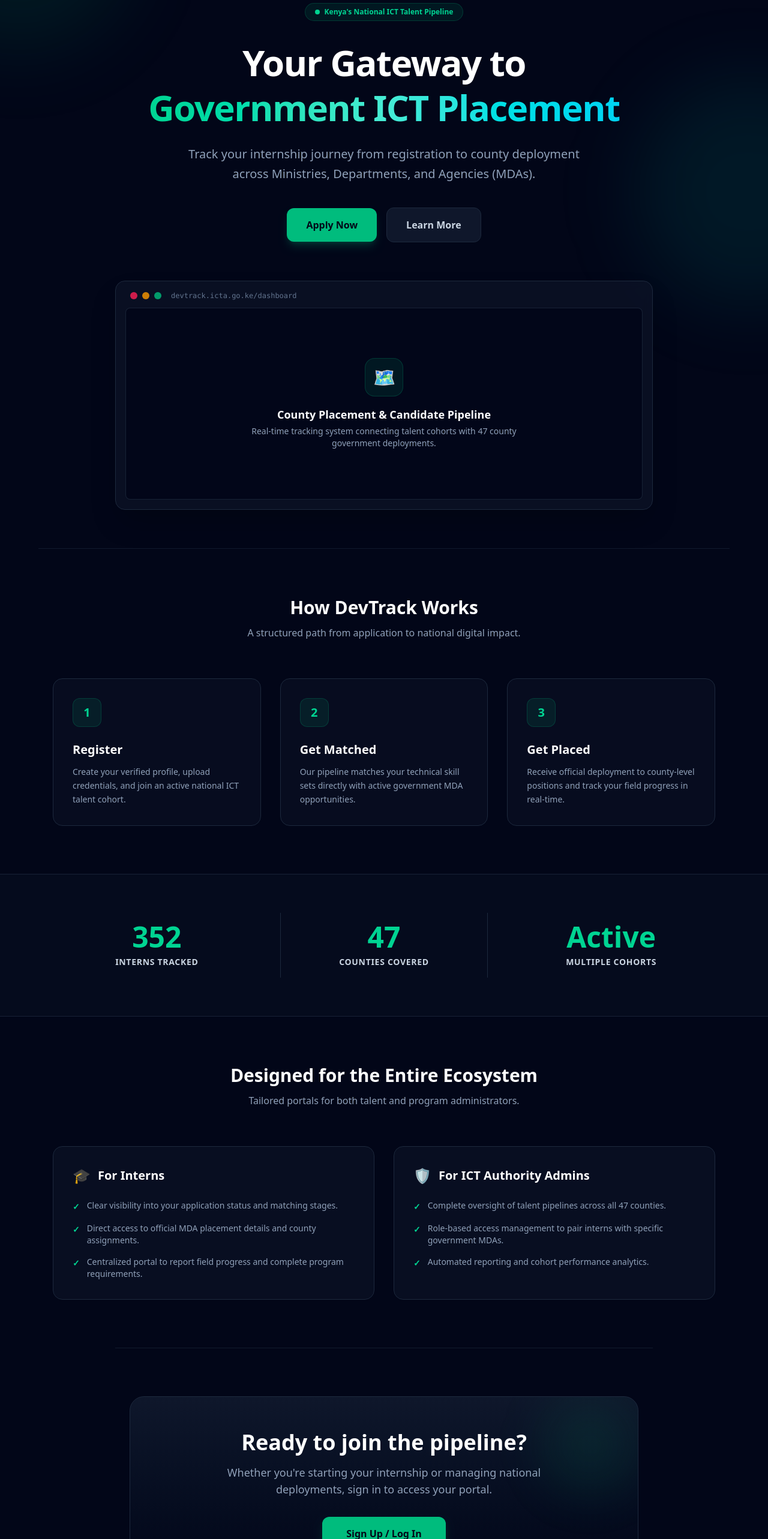
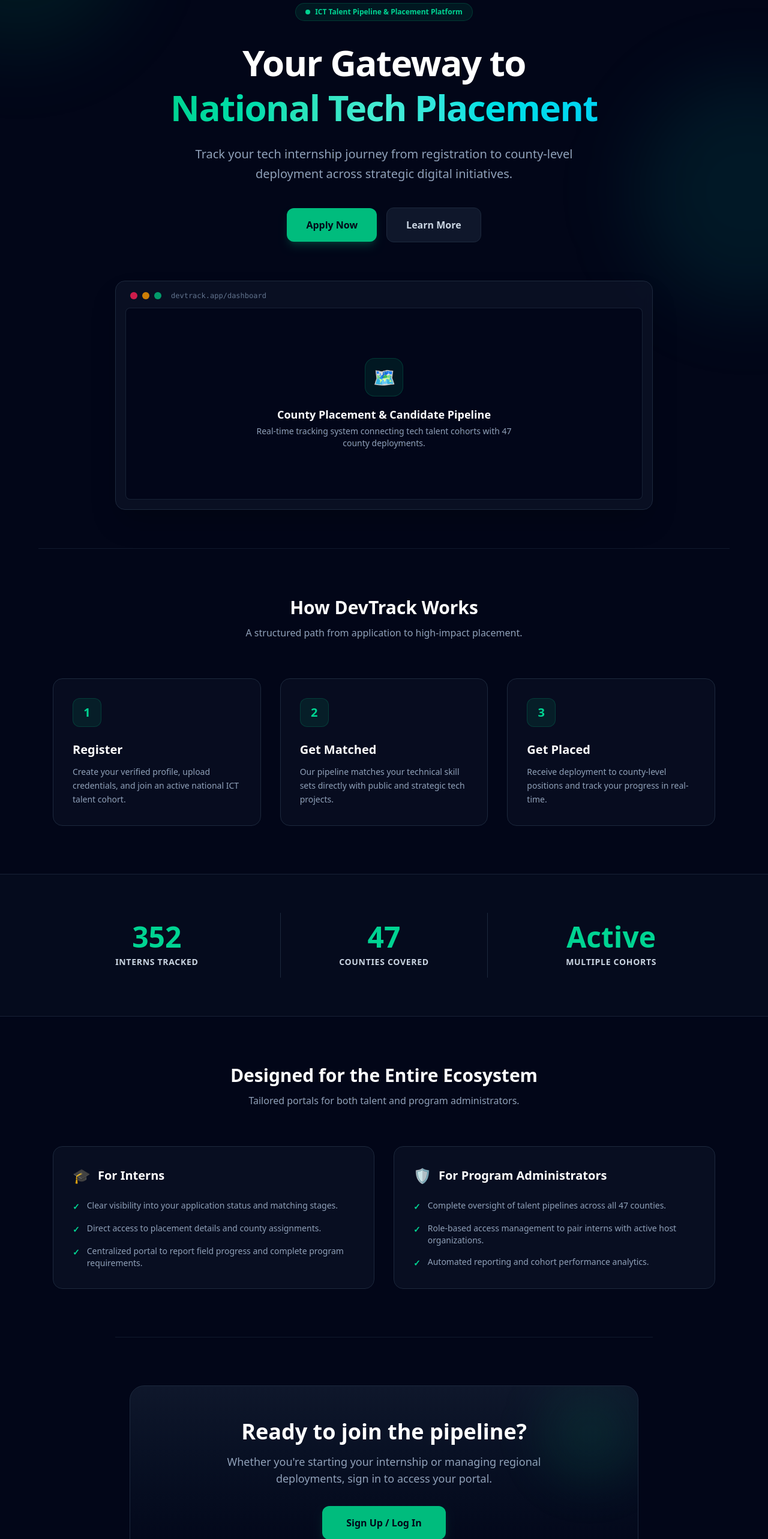
Before and after one commit to silverback0/ICT-Career-Mngt-Portal, a React (Vite) app: page / in a window 1280 px wide. Shown: the part 140-2706 px from the top of the page at 60% size. Built offline with nearby package versions, Linux system fonts and the light colour scheme; no server answers.

Commit message:
feat: reframe landing page copy to neutral tech pipeline platform

```diff
--- a/src/pages/LandingPage.jsx
+++ b/src/pages/LandingPage.jsx
@@ -16,7 +16,7 @@ export default function LandingPage({ onNavigateToAuth }) {
           <div className="max-w-6xl mx-auto px-6 h-16 flex items-center justify-between">
             {/* DevTrack Logo */}
             <div className="flex items-center gap-2">
-              <div className="w-9 h-9 rounded-xl bg-linear-to-tr from-emerald-600 to-teal-400 flex items-center justify-center font-black text-slate-950 text-lg shadow-md shadow-emerald-500/20">
+              <div className="w-9 h-9 rounded-xl bg-gradient-to-tr from-emerald-600 to-teal-400 flex items-center justify-center font-black text-slate-950 text-lg shadow-md shadow-emerald-500/20">
                 DT
               </div>
               <span className="font-extrabold text-xl text-white tracking-tight">
@@ -39,20 +39,20 @@ export default function LandingPage({ onNavigateToAuth }) {
           {/* Badge */}
           <div className="inline-flex items-center gap-2 bg-emerald-500/10 border border-emerald-500/20 text-emerald-400 text-xs font-semibold px-4 py-1.5 rounded-full mb-8">
             <span className="w-2 h-2 rounded-full bg-emerald-400 animate-pulse"></span>
-            Kenya's National ICT Talent Pipeline
+            ICT Talent Pipeline & Placement Platform
           </div>
 
           {/* Headline */}
           <h1 className="text-4xl sm:text-6xl font-black text-white tracking-tight leading-tight mb-6">
             Your Gateway to <br className="hidden sm:inline" />
-            <span className="bg-linear-to-r from-emerald-400 via-teal-300 to-cyan-400 bg-clip-text text-transparent">
-              Government ICT Placement
+            <span className="bg-gradient-to-r from-emerald-400 via-teal-300 to-cyan-400 bg-clip-text text-transparent">
+              National Tech Placement
             </span>
           </h1>
 
           {/* Subheading */}
           <p className="text-slate-400 text-lg sm:text-xl max-w-2xl mx-auto mb-10 leading-relaxed">
-            Track your internship journey from registration to county deployment across Ministries, Departments, and Agencies (MDAs).
+            Track your tech internship journey from registration to county-level deployment across strategic digital initiatives.
           </p>
 
           {/* CTAs */}
@@ -77,7 +77,7 @@ export default function LandingPage({ onNavigateToAuth }) {
               <div className="w-3 h-3 rounded-full bg-rose-500/80"></div>
               <div className="w-3 h-3 rounded-full bg-amber-500/80"></div>
               <div className="w-3 h-3 rounded-full bg-emerald-500/80"></div>
-              <span className="text-xs text-slate-500 font-mono ml-2">devtrack.icta.go.ke/dashboard</span>
+              <span className="text-xs text-slate-500 font-mono ml-2">devtrack.app/dashboard</span>
             </div>
             <div className="h-64 sm:h-80 rounded-lg bg-slate-950/80 border border-slate-800/80 flex flex-col items-center justify-center p-6 text-center">
               <div className="w-16 h-16 rounded-2xl bg-emerald-500/10 text-emerald-400 flex items-center justify-center text-3xl mb-4 border border-emerald-500/20">
@@ -85,7 +85,7 @@ export default function LandingPage({ onNavigateToAuth }) {
               </div>
               <h3 className="text-lg font-bold text-white mb-1">County Placement & Candidate Pipeline</h3>
               <p className="text-slate-400 text-sm max-w-md">
-                Real-time tracking system connecting talent cohorts with 47 county government deployments.
+                Real-time tracking system connecting tech talent cohorts with 47 county deployments.
               </p>
             </div>
           </div>
@@ -95,7 +95,7 @@ export default function LandingPage({ onNavigateToAuth }) {
         <section id="what-it-is" className="max-w-6xl mx-auto px-6 py-20 border-t border-slate-800/60">
           <div className="text-center mb-16">
             <h2 className="text-3xl font-bold text-white mb-3">How DevTrack Works</h2>
-            <p className="text-slate-400">A structured path from application to national digital impact.</p>
+            <p className="text-slate-400">A structured path from application to high-impact placement.</p>
           </div>
 
           <div className="grid md:grid-cols-3 gap-8">
@@ -117,7 +117,7 @@ export default function LandingPage({ onNavigateToAuth }) {
               </div>
               <h3 className="text-xl font-bold text-white mb-3">Get Matched</h3>
               <p className="text-slate-400 text-sm leading-relaxed">
-                Our pipeline matches your technical skill sets directly with active government MDA opportunities.
+                Our pipeline matches your technical skill sets directly with public and strategic tech projects.
               </p>
             </div>
 
@@ -128,7 +128,7 @@ export default function LandingPage({ onNavigateToAuth }) {
               </div>
               <h3 className="text-xl font-bold text-white mb-3">Get Placed</h3>
               <p className="text-slate-400 text-sm leading-relaxed">
-                Receive official deployment to county-level positions and track your field progress in real-time.
+                Receive deployment to county-level positions and track your progress in real-time.
               </p>
             </div>
           </div>
@@ -175,7 +175,7 @@ export default function LandingPage({ onNavigateToAuth }) {
                 </li>
                 <li className="flex items-start gap-3">
                   <span className="text-emerald-400 font-bold mt-0.5">✓</span>
-                  <span>Direct access to official MDA placement details and county assignments.</span>
+                  <span>Direct access to placement details and county assignments.</span>
                 </li>
                 <li className="flex items-start gap-3">
                   <span className="text-emerald-400 font-bold mt-0.5">✓</span>
@@ -184,11 +184,11 @@ export default function LandingPage({ onNavigateToAuth }) {
               </ul>
             </div>
 
-            {/* For ICT Authority Admins Column */}
+            {/* For Program Administrators Column */}
             <div className="bg-slate-900/50 border border-slate-800 p-8 rounded-2xl">
               <div className="flex items-center gap-3 mb-6">
                 <span className="text-2xl">🛡️</span>
-                <h3 className="text-xl font-bold text-white">For ICT Authority Admins</h3>
+                <h3 className="text-xl font-bold text-white">For Program Administrators</h3>
               </div>
               <ul className="space-y-4 text-slate-400 text-sm">
                 <li className="flex items-start gap-3">
@@ -197,7 +197,7 @@ export default function LandingPage({ onNavigateToAuth }) {
                 </li>
                 <li className="flex items-start gap-3">
                   <span className="text-emerald-400 font-bold mt-0.5">✓</span>
-                  <span>Role-based access management to pair interns with specific government MDAs.</span>
+                  <span>Role-based access management to pair interns with active host organizations.</span>
                 </li>
                 <li className="flex items-start gap-3">
                   <span className="text-emerald-400 font-bold mt-0.5">✓</span>
@@ -210,14 +210,14 @@ export default function LandingPage({ onNavigateToAuth }) {
 
         {/* --- SECTION 5: CALL TO ACTION --- */}
         <section className="max-w-4xl mx-auto text-center px-6 py-20 border-t border-slate-800/60">
-          <div className="bg-linear-to-b from-slate-900 to-slate-950 border border-slate-800 p-10 sm:p-14 rounded-3xl relative overflow-hidden">
+          <div className="bg-gradient-to-b from-slate-900 to-slate-950 border border-slate-800 p-10 sm:p-14 rounded-3xl relative overflow-hidden">
             <div className="absolute top-0 right-0 w-40 h-40 bg-emerald-500/10 rounded-full blur-2xl"></div>
 
             <h2 className="text-3xl sm:text-4xl font-extrabold text-white mb-4">
               Ready to join the pipeline?
             </h2>
             <p className="text-slate-400 text-base sm:text-lg mb-8 max-w-xl mx-auto">
-              Whether you're starting your internship or managing national deployments, sign in to access your portal.
+              Whether you're starting your internship or managing regional deployments, sign in to access your portal.
             </p>
             <button
               onClick={onNavigateToAuth}
@@ -238,7 +238,7 @@ export default function LandingPage({ onNavigateToAuth }) {
                 </div>
                 <span className="font-bold text-white text-base">DevTrack</span>
               </div>
-              <p className="text-slate-500 text-xs mt-1">Built for Kenya's digital future.</p>
+              <p className="text-slate-500 text-xs mt-1">Empowering regional ICT talent development.</p>
             </div>
 
             <div className="flex items-center gap-6 text-xs text-slate-400">
```
